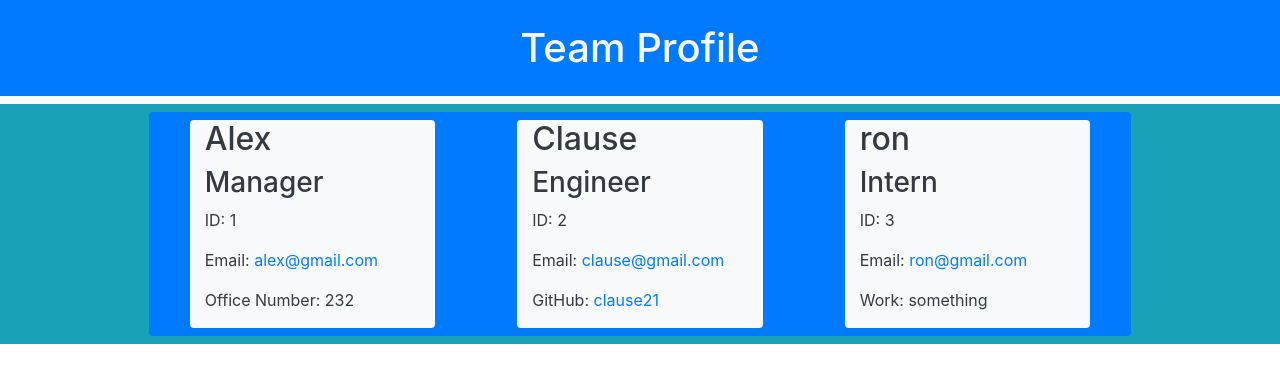
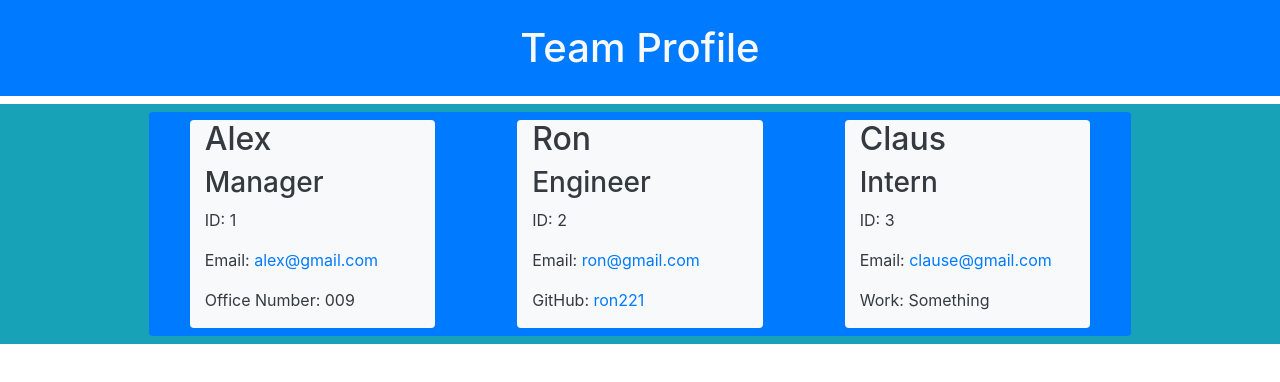
Before and after one commit to dimas082711/team-profile-gen, a website: page dist/team.html in a window 1280 px wide. Drawn offline with nearby package versions, Linux system fonts and the light colour scheme.

```diff
--- a/dist/team.html
+++ b/dist/team.html
@@ -24,23 +24,23 @@
                         <h3>Manager</h3>
                         <p>ID: 1</p>
                         <p>Email: <a href="mailto:alex@gmail.com">alex@gmail.com</a></p>
-                        <p>Office Number: 232</p>
+                        <p>Office Number: 009</p>
                     </div>
 
                     <div class="col-3 justify-content-around bg-light text-dark m-2 rounded">
-                        <h2>Clause</h2>
+                        <h2>Ron</h2>
                         <h3>Engineer</h3>
                         <p>ID: 2</p>
-                        <p>Email: <a href="mailto:clause@gmail.com">clause@gmail.com</a></p>
-                        <p>GitHub: <a href="https://github.com/clause21" target="_blank">clause21</a></p>
+                        <p>Email: <a href="mailto:ron@gmail.com">ron@gmail.com</a></p>
+                        <p>GitHub: <a href="https://github.com/ron221" target="_blank">ron221</a></p>
                     </div>
 
                     <div class="col-3 justify-content-around bg-light text-dark m-2 rounded">
-                        <h2>ron</h2>
+                        <h2>Claus</h2>
                         <h3>Intern</h3>
                         <p>ID: 3</p>
-                        <p>Email: <a href="mailto:ron@gmail.com">ron@gmail.com</a></p>
-                        <p>Work: something</p>
+                        <p>Email: <a href="mailto:clause@gmail.com">clause@gmail.com</a></p>
+                        <p>Work: Something</p>
                     </div>
 
                    </div>
```
Also changed, not shown: README.md.
